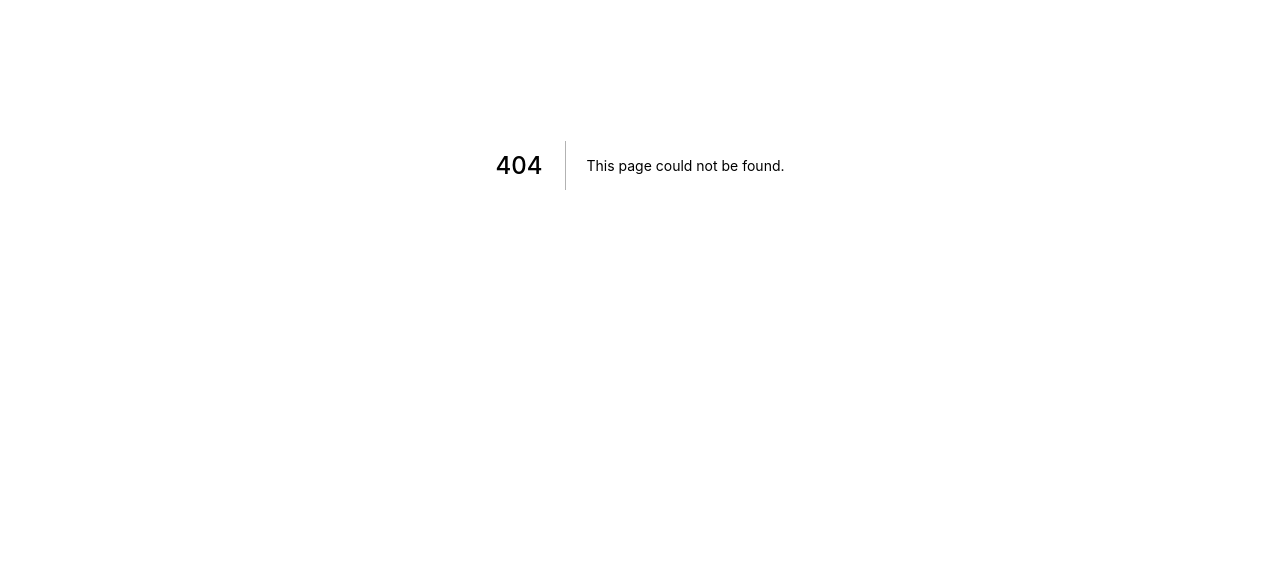
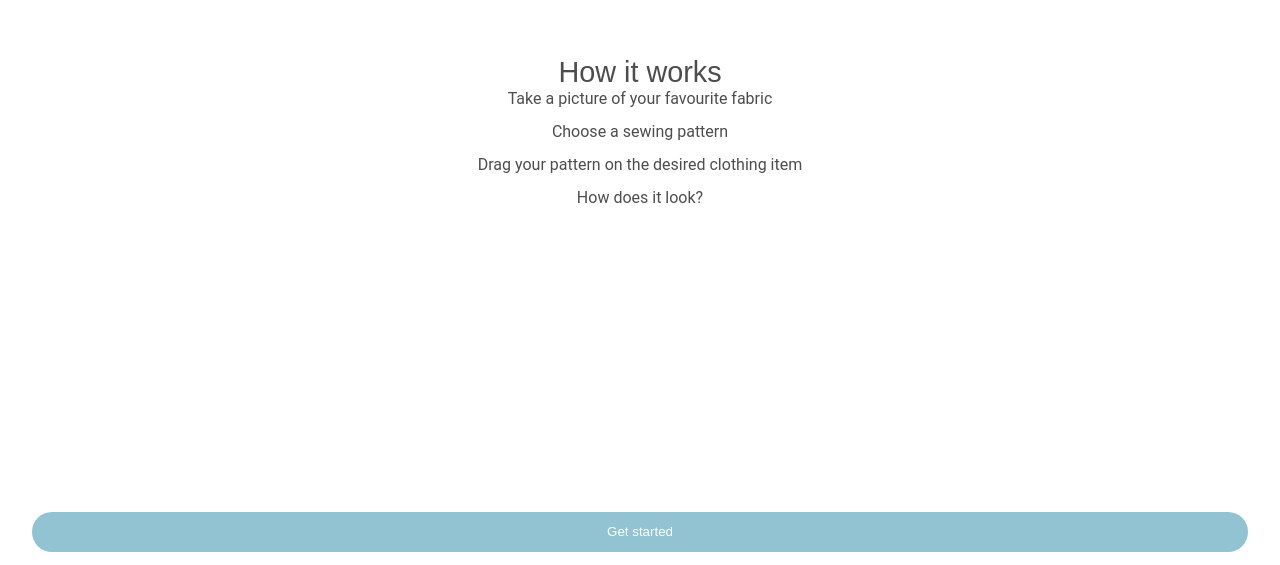
Before and after one commit to DNaunin/sewtable, a Next.js app: page /introduction in a window 1280 px wide. Before the commit this address had no page. Shown: the part 235-800 px from the top of the page. Built offline with nearby package versions, Linux system fonts and the light colour scheme.

Commit message:
✨ Add introduction page

```diff
--- /dev/null
+++ b/pages/introduction.tsx
@@ -0,0 +1,19 @@
+import Head from "next/head";
+import styles from "../styles/Home.module.css";
+import HowTo from "../components/messages/HowTo";
+import Button from "../components/button/Button";
+
+export default function Home() {
+  return (
+    <div className={styles.container}>
+      <Head>
+        <title>Sewtable</title>
+      </Head>
+
+      <main className={styles.main}>
+        <HowTo />
+        <Button label="Get started" />
+      </main>
+    </div>
+  );
+}
```
